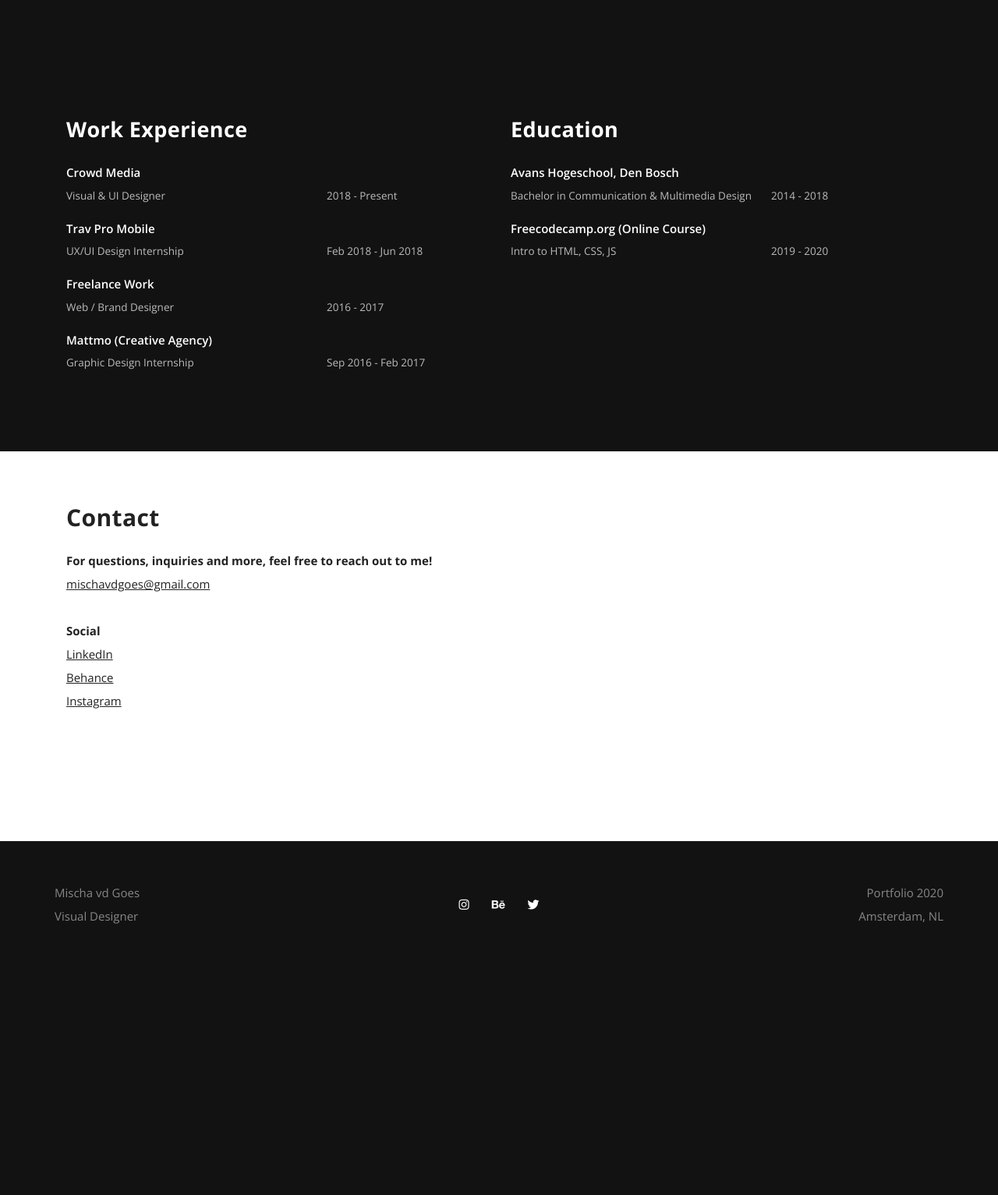
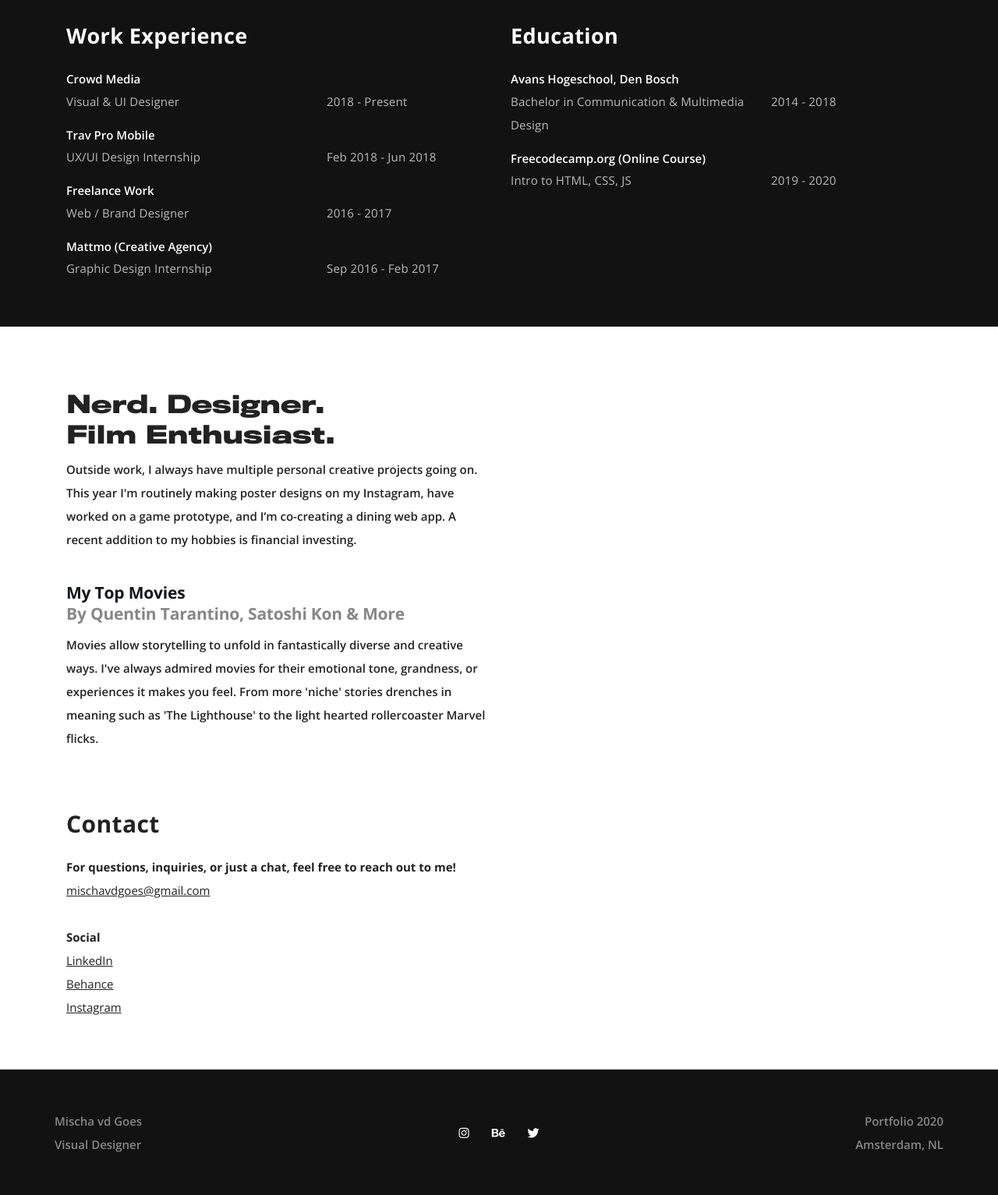
Before and after one commit to mfgoes/portfolio, a PHP site: page /about.html in a window 1280 px wide. Shown: the part 941-2474 px from the top of the page at 78% size. Before the commit the page ends 2126 px from the top, so only its background shows below. Run offline with PHP 8.4, Linux system fonts and the light colour scheme.

Commit message:
edited about page

```diff
--- a/about.html
+++ b/about.html
@@ -78,7 +78,7 @@
 
 <!--WORK EXPERIENCE-->
 
-<section class="about-page section-padding-top">
+<section class="about-page " style="margin-bottom: 20px;"> <!--section-padding-top-->
   <div class="col-lg-6 col-md-6 col-sm-6 col-xs-12 float-left">
     <span>
       <h2>Work Experience</h2>
@@ -118,7 +118,7 @@
       </div>
     </span>
   </div>
-<div class="col-lg-6 col-md-6 col-sm-6 col-xs-12 float-left">
+  <div class="col-lg-6 col-md-6 col-sm-6 col-xs-12 float-left" >
     <span>
       <h2>Education</h2>
       <div class="wrapper">
@@ -132,7 +132,7 @@
         </div>
         <div class="box c">
           <h4>Freecodecamp.org (Online Course)</h4>
-        <p>Intro to HTML, CSS, JS</p>
+          <p>Intro to HTML, CSS, JS</p><br><br>
         </div>
         <div class="box d">
           <h4><br></h4>
@@ -142,35 +142,43 @@
 
     </span>
   </div>
+</div> <!--fix broken boxing-->
+</section>
+
+<!-- Contact Section -->
+  <div class="contact-section section-padding-top">
+    <div class="container">
+    <div class="col-lg-6 col-md-6 col-sm-6 col-xs-12 special-center">
+        <span>
+          <h2 class="special-font">Nerd. Designer.<br>Film Enthusiast.</h2>
+         <p>Outside work, I always have multiple personal creative projects going on. This year I'm routinely making poster designs on my Instagram, have worked on a game prototype, and I’m co-creating a dining web app. A recent addition to my hobbies is financial investing. </p>
+
+         <h3>My Top Movies</h3>
+         <h3 class="subtitle-header">By Quentin Tarantino, Satoshi Kon & More</h3>
+         <p>Movies allow storytelling to unfold in fantastically diverse and creative ways. I've always admired movies for their emotional tone, grandness, or experiences it makes you feel. From more 'niche' stories drenches in meaning such as 'The Lighthouse' to the light hearted rollercoaster Marvel flicks.</p>
+      </span>
 
     </div>
+  </div>
 
-<!-- Contact Section -->
-
-<div class="section-padding-top">
-  <div id="contact-section" class="contact-section">
     <div class="container">
-<section class="about-page ">
-  <div class="col-lg-12 special-center">
+    <section class="about-page">
+      <div class="col-lg-12 special-center" id="contact-section">
           <span>
-        <h2>Contact</h2>
-        <strong>For questions, inquiries and more, feel free to reach out to me!</strong>
+            <h2 >Contact</h2>
+            <strong>For questions, inquiries, or just a chat, feel free to reach out to me!</strong>
             <a href="mailto:mischvdgoes@gmail.com">mischavdgoes@gmail.com</a>
             <br>
             <strong>Social</strong>
             <a href="https://www.linkedin.com/in/mischavandergoes/">LinkedIn</a>
             <a href="https://www.behance.net/mfgoes">Behance</a>
             <a href="https://www.instagram.com/mischades/">Instagram</a>
-
         </span>
-
       </div>
     </section>
-
-<div class="section-padding-top"></div>
     </div>
   </div>
-</div>
+
 
 
 
--- a/css/styles.css
+++ b/css/styles.css
@@ -52,6 +52,11 @@ New color: ec0a45 (red)
 
 @import url('https://fonts.googleapis.com/css?family=Open+Sans:300,400,600,700');
 
+@font-face {
+font-family: "TGothicFB-BoldWide";
+src: url("../fonts/TitlingGothicFB-BoldWide.ttf");
+src: url("../fonts/TitlingGothicFB-BoldWide.woff") format("woff")
+}
 
 html,
 body {
@@ -121,7 +126,8 @@ h4 {
 }
 
 p, .inline-link {
-    color: #222;
+    color: #222222;
+    font-weight: 600;
     line-height: 2;
     display: inline;
 }
@@ -260,7 +266,7 @@ a:hover {
 }
 
 .section-padding-top {
-    padding-top: 100px;
+    padding-top: 80px;
 }
 
 /* Selection */
@@ -1486,7 +1492,6 @@ a:hover {
     letter-spacing: 0.2em;
     font-size: 0.9em;
     font-family: Source Sans Pro, sans-serif;
-
     text-transform: uppercase;
     margin: 0 25px 0 0;
     display: inline-block;
@@ -1944,6 +1949,7 @@ a:hover {
     background-color: #fff;
     color: #222;
     display: block;
+
 }
 .contact-section h2, .contact-section strong, .contact-section .about-page {
     color: #222;
@@ -1955,6 +1961,23 @@ a:hover {
 .contact-section h2 {
     font-size: 2em;
 }
+
+.contact-section h3{
+    color: #141618;
+    font-size: 1.4em;
+    font-weight: 900;
+    margin-top: 40px;
+}
+.contact-section .subtitle-header {
+    color: #878787;
+    margin-bottom: 10px; margin-top: 0px;
+}
+
+.special-font {
+    font-family: TGothicFB-BoldWide, Source Sans Pro, sans-serif;
+    margin-bottom: 10px;
+}
+
 .contact-section a {
      text-decoration: underline;
 }
@@ -2031,7 +2054,9 @@ a:hover {
     margin-bottom: 5px;
 }
 .about-page p {
-    font-size: 0.9em;
+    font-size: 1em;
+    font-weight: 500;
+    letter-spacing: 0.2px;
 }
 .about-page .box p {
   color: #BBBBBB;
@@ -2041,18 +2066,22 @@ a:hover {
 }
 
 @media (max-width: 1108px)  {
-   .about-page h2 {
+   /*.about-page h2 {
         font-size: 1.4em;
         line-height: 1.8em;
-    }
+    }*/
 }
 
 @media (max-width: 768px)  {
 
-        .special-center {
+    .special-center {
     align-items:center;
     display: flex;
     height: auto;
+    }
+
+    .section-padding-top {
+        padding-top: 50px;
     }
     .contact-section .special-center {
         align-items:center;
@@ -2733,7 +2762,7 @@ input:-webkit-autofill {
 .blockquote {
     font-size: 1.4em;
     color: #878787;
-    border-left: 1px solid #222;
+    border-left: 1px solid #ffffff63;
     padding: 0 25px 0;
     /*
     margin: 40px 0 40px 40px;
```
Also changed, not shown: fonts/TitlingGothicFB-BoldWide.ttf (added), fonts/TitlingGothicFB-BoldWide.woff (added), fonts/TitlingGothicFB-BoldWide.woff2 (added), fonts/Yellix-Medium.otf (deleted). Lines whose indentation alone changed are shown as unchanged.
